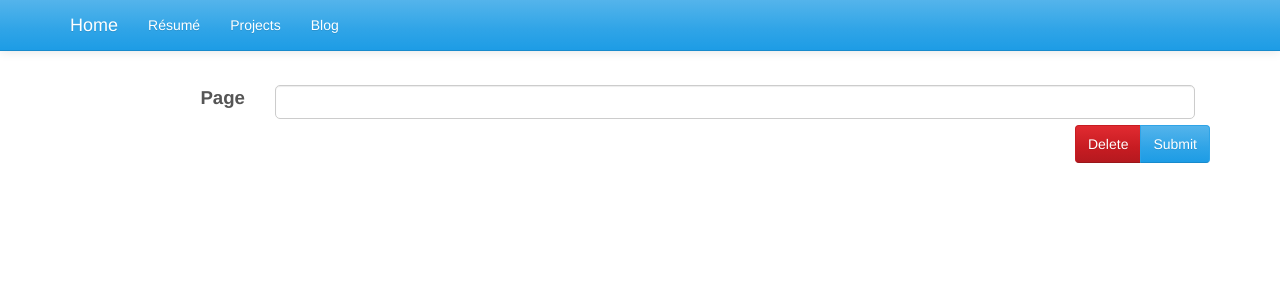
After one commit to MichaelWashburnJr/mdwjr.com, a Django app: template mysite/content_manager/templates/cm_edit_page.html in a window 1280 px wide. The commit adds this page. Shown: the top 300 px of the page. Run offline with Django 3.2, Linux system fonts and the light colour scheme; the template is opened without the code that fills it, so the values that code supplies are empty, except form fields; tables that the repository leaves empty hold one stand-in row (values such as "Sample post"); form fields are guessed from the names that the template uses; some libraries are stand-ins or nearby versions.

Commit message:
Add/Edit page form working

```diff
--- /dev/null
+++ b/mysite/content_manager/templates/cm_edit_page.html
@@ -0,0 +1,34 @@
+{% extends 'base.html' %}
+{% block title %}Page Form{% endblock title %}
+{% block content %}
+<div class="container">
+
+    {% if failure %}
+    <div class="alert alert-danger">
+        There were errors. Please fix the highlighted fields and submit the form again.
+    </div>
+    {% endif %}
+
+    <form action="{% url 'cm:edit_page' id %}" method="post">
+        {% csrf_token %}
+        <div class="form-group">
+            <div class="col-lg-2 col-md-2 col-sm-2 col-xs-12 text-right">
+                {{page_form.page.label_tag}}
+            </div>
+            <div class="entry col-lg-10 col-md-10 col-sm-10 col-xs-12">{{page_form.page}}</div>
+        </div>
+        <br></br>
+        <div class="btn-group pull-right">
+            <button class="btn btn-danger" type="submit" name="delete">
+                Delete
+            </button>
+            <button class="btn btn-primary" type="submit" name="submit">
+                Submit
+            </button>
+        </div>
+
+    </form>
+
+</div>
+
+{% endblock content %}
--- a/mysite/mysite/static/css/additional.css
+++ b/mysite/mysite/static/css/additional.css
@@ -121,3 +121,80 @@ body{
         width: 100%;
     }
 }
+
+
+/* Bootstrap form emulation for django */
+.login-form {
+    max-width: 350px;
+    padding: 15px;
+    margin: 0 auto;
+}
+.bootstrap-table {
+  max-width: 1024px;
+  width: 100%;
+}
+
+.bootstrap-table tr td {
+  padding: 5px;
+}
+
+.bootstrap-table .col-right{
+  width: 80%;
+}
+
+.bootstrap-table .col-left{
+  text-align: right;
+}
+
+
+.bootstrap-table .col-left {
+  vertical-align: middle;
+}
+
+.entry textarea, .entry input, .entry select {
+  display: block;
+  width: 100%;
+  height: 34px;
+  padding: 6px 12px;
+  font-size: 14pt;
+  line-height: 1.428571429;
+  color: #555555;
+  vertical-align: middle;
+  background-color: #ffffff;
+  border: 1px solid #cccccc;
+  border-radius: 5px;
+  -webkit-box-shadow: inset 0 1px 1px rgba(0, 0, 0, 0.075);
+          box-shadow: inset 0 1px 1px rgba(0, 0, 0, 0.075);
+  -webkit-transition: border-color ease-in-out 0.15s, box-shadow ease-in-out 0.15s;
+          transition: border-color ease-in-out 0.15s, box-shadow ease-in-out 0.15s;
+}
+
+.form-group label {
+    font-size: 14pt
+}
+.entry textarea {
+  height: auto;
+}
+
+.entry textarea:focus, .entry input:focus, .entry select:focus{
+  border-color: #66afe9;
+  outline: 0;
+  -webkit-box-shadow: inset 0 1px 1px rgba(0, 0, 0, 0.075), 0 0 8px rgba(102, 175, 233, 0.6);
+          box-shadow: inset 0 1px 1px rgba(0, 0, 0, 0.075), 0 0 8px rgba(102, 175, 233, 0.6);
+}
+
+.entry-error input, .entry-error select, .entry-error textarea{
+  border-color: red;
+  border-width: 2px;
+}
+
+
+.entry input:focus, .bootstrap-table textarea {
+  color: black;
+}
+
+.entry input[type="checkbox"] {
+  box-shadow: none;
+  width: 20px;
+}
+/* end of bootstrap form emulation */
```
Also changed, not shown: mysite/content_manager/forms.py (added, +15 -0 lines), mysite/content_manager/templates/cm_create_page.html (added, +34 -0 lines), mysite/content_manager/templates/cm_page_form.html (added, +31 -0 lines), mysite/content_manager/templates/cm_panel.html (+4 -4 lines), mysite/content_manager/views.py (+28 -3 lines).
